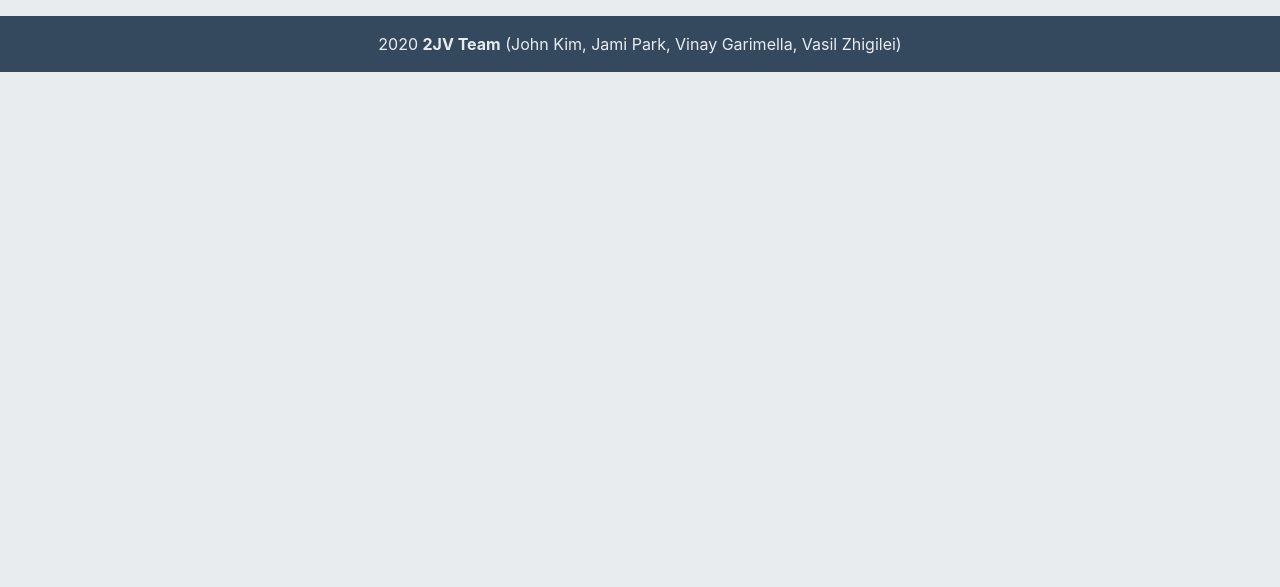
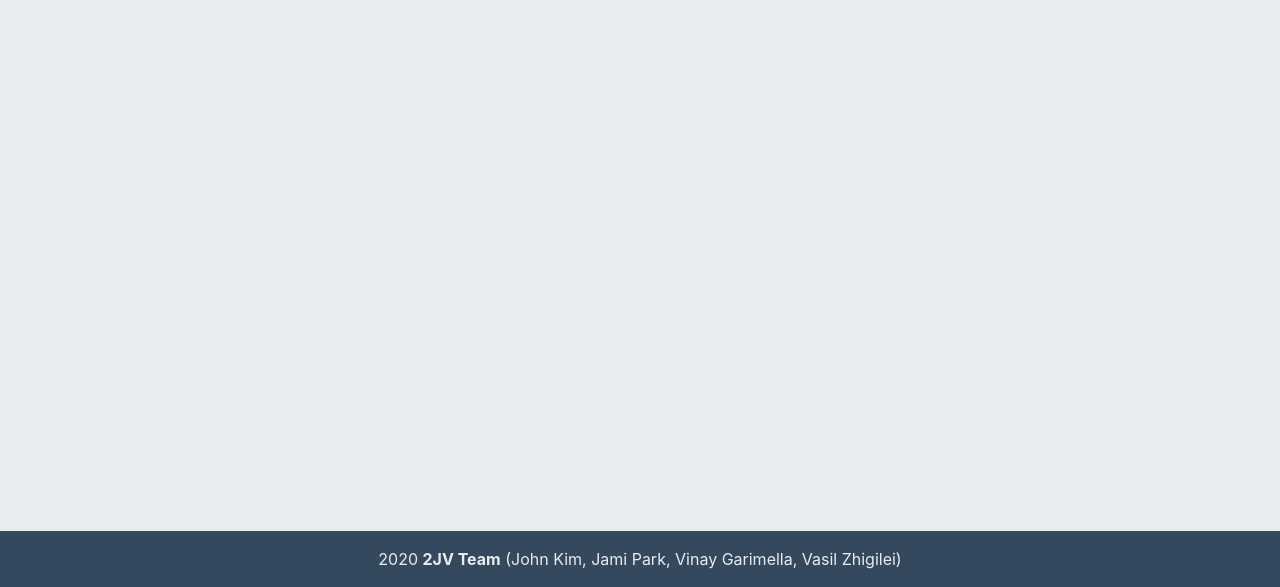
Before and after one commit to vg5ak/projectMicrotransaction, a Django app: page /leaderboard/ in a window 1280 px wide. Shown: the part 213-800 px from the top of the page. Run offline with Django 3.2, Linux system fonts and the light colour scheme; some libraries are stand-ins or nearby versions.

Commit message:
added spacing to footer for pages that were missing it

```diff
--- a/microdollars/templates/microdollars/leaderboard.html
+++ b/microdollars/templates/microdollars/leaderboard.html
@@ -107,6 +107,7 @@
     </div>
 
     <!-- START FOOTER -->
+    <div class="spacer"></div>
     <footer class="font-small bg-darkblue text-darkerlight">
       <div class="footer-copyright text-center py-3">
         2020
```
Also changed, not shown: microdollars/templates/microdollars/lookup.html (+7 -0 lines).
